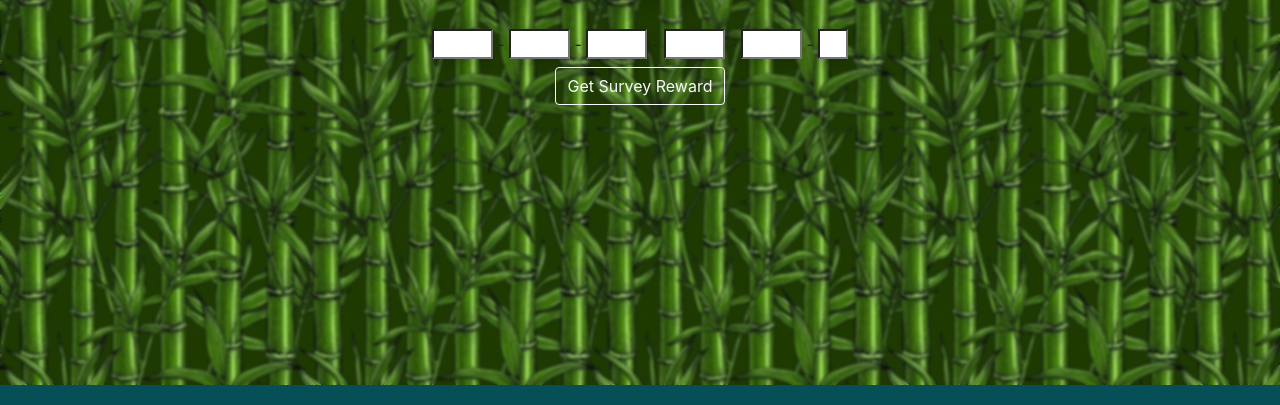
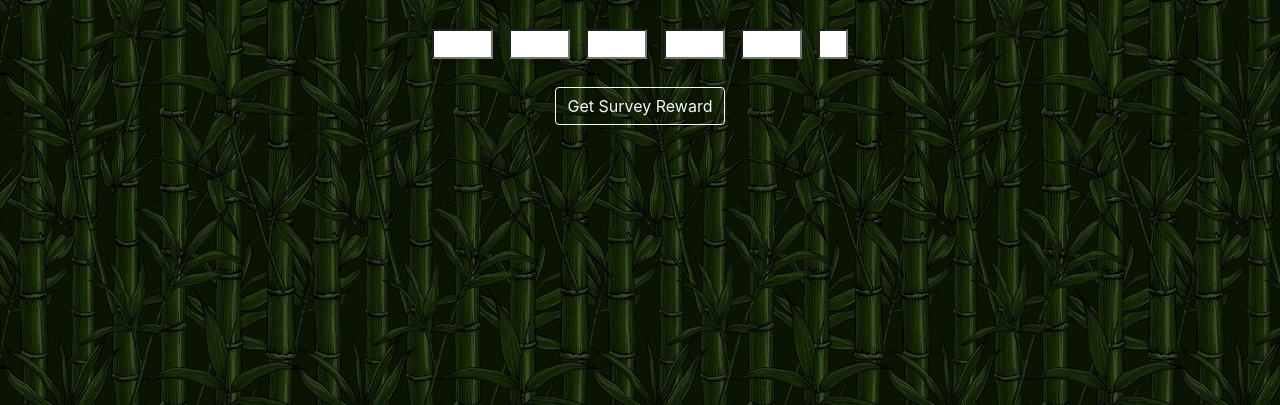
Before and after one commit to AndrewSalermo/Panda-Survey, a plain HTML site: page index.html in a window 1280 px wide. Shown: the part 498-903 px from the top of the page. Drawn offline with nearby package versions, Linux system fonts and the light colour scheme.

Commit message:
website-addition

```diff
--- a/css/main.css
+++ b/css/main.css
@@ -1,7 +1,8 @@
 .hero {
-    background-color: #074f57;
-    background-image: url("../pictures/bamboo.jpg");
-    backdrop-filter: blur(1.5px);
+    background-color: black;
+    background-image: linear-gradient(rgba(0, 0, 0, 0.65),rgba(0, 0, 0, 0.65)), url("../pictures/bamboo.jpg");
+    backdrop-filter: blur(0.5px);
+
 
 }
 
@@ -22,6 +23,9 @@
   padding-top: 80px;
   padding-bottom: 280px;
 }
+.button {
+    padding-top: 20px;
+}
 
 .name {
     padding-top: 110px;
--- a/index.html
+++ b/index.html
@@ -49,7 +49,10 @@
                 </label>
                 <br>
 
-                <button type="button" class="btn btn-outline-light">Get Survey Reward</button>
+                <div class="button">
+                    <button type="button" class="btn btn-outline-light">Get Survey Reward</button>
+                </div>
+
             </form>
 
         </div>
```
